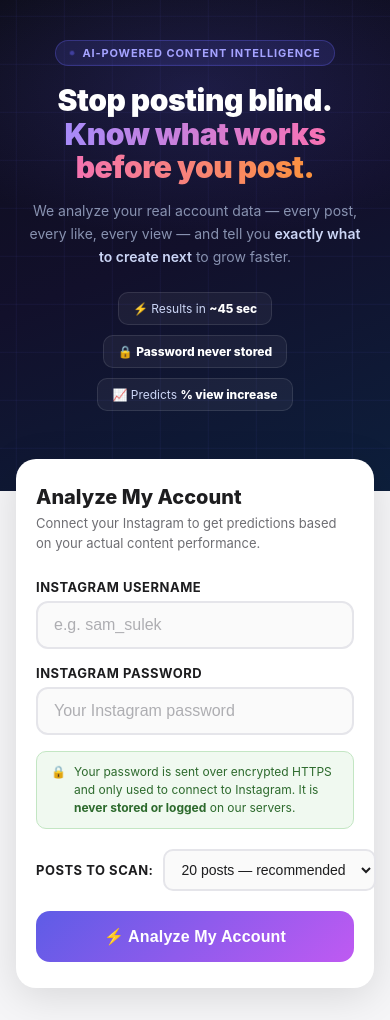
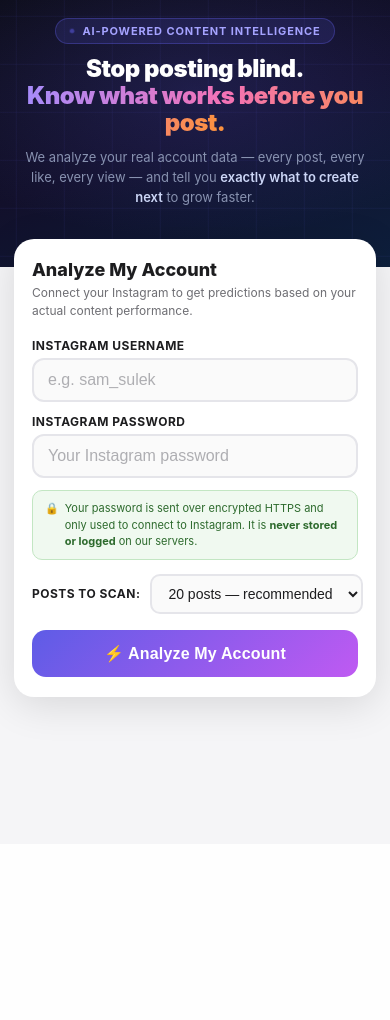
Before and after one commit to judahswebsites-debug/instagram-predictor, a Flask app: page / in a window 390 px wide. After the commit the page ends 727 px from the top, so only its background shows below. Run offline with Flask 3, Linux system fonts and the light colour scheme.

Commit message:
compact mobile layout - remove stat pills, tighten spacing

```diff
--- a/templates/index.html
+++ b/templates/index.html
@@ -19,9 +19,12 @@
       background: linear-gradient(160deg, #0d0d1a 0%, #12102b 50%, #0d1f3c 100%);
       color: #fff;
       text-align: center;
-      padding: 40px 24px 80px;
+      padding: 24px 24px 70px;
       position: relative;
       overflow: hidden;
+    }
+    @media (max-width: 600px) {
+      .hero { padding: 18px 20px 60px; }
     }
     .hero::before {
       content: '';
@@ -59,7 +62,7 @@
       text-transform: uppercase;
       color: #a5a3ff;
       padding: 5px 13px;
-      margin-bottom: 18px;
+      margin-bottom: 12px;
     }
     .hero-eyebrow .dot {
       width: 6px; height: 6px;
@@ -73,11 +76,11 @@
     }
 
     .hero h1 {
-      font-size: clamp(30px, 5.5vw, 50px);
+      font-size: clamp(24px, 5.5vw, 50px);
       font-weight: 900;
       letter-spacing: -.5px;
       line-height: 1.12;
-      margin-bottom: 14px;
+      margin-bottom: 10px;
     }
     .hero h1 .grad {
       background: linear-gradient(90deg, #a78bfa, #f472b6, #fb923c);
@@ -87,29 +90,13 @@
     }
 
     .hero-sub {
-      font-size: clamp(14px, 2vw, 16px);
+      font-size: clamp(13px, 2vw, 15px);
       color: #8892b0;
-      max-width: 460px;
-      margin: 0 auto 24px;
-      line-height: 1.65;
+      max-width: 400px;
+      margin: 0 auto 0;
+      line-height: 1.55;
     }
     .hero-sub strong { color: #ccd6f6; font-weight: 600; }
-
-    .hero-stats {
-      display: inline-flex;
-      gap: 10px;
-      flex-wrap: wrap;
-      justify-content: center;
-    }
-    .hero-stat {
-      background: rgba(255,255,255,.05);
-      border: 1px solid rgba(255,255,255,.1);
-      border-radius: 10px;
-      padding: 8px 14px;
-      font-size: 12px;
-      color: #ccd6f6;
-    }
-    .hero-stat span { font-weight: 800; color: #fff; }
 
     /* ── Card ── */
     .card {
@@ -118,21 +105,21 @@
       box-shadow: 0 8px 40px rgba(0,0,0,.12);
       max-width: 480px;
       margin: -44px auto 48px;
-      padding: 36px 32px;
+      padding: 28px 28px;
       position: relative;
     }
-    @media (max-width: 540px) { .card { margin: -32px 16px 32px; padding: 26px 20px; } }
+    @media (max-width: 540px) { .card { margin: -28px 14px 24px; padding: 20px 18px; } }
 
-    .card h2 { font-size: 20px; font-weight: 800; margin-bottom: 5px; }
-    .card .sub { font-size: 13px; color: #6e6e73; margin-bottom: 26px; line-height: 1.5; }
+    .card h2 { font-size: 18px; font-weight: 800; margin-bottom: 4px; }
+    .card .sub { font-size: 12px; color: #6e6e73; margin-bottom: 18px; line-height: 1.5; }
 
     /* ── Fields ── */
-    .field { margin-bottom: 16px; }
+    .field { margin-bottom: 12px; }
     .field label {
       display: block;
-      font-size: 13px;
+      font-size: 12px;
       font-weight: 700;
-      margin-bottom: 6px;
+      margin-bottom: 5px;
       color: #1d1d1f;
       text-transform: uppercase;
       letter-spacing: .04em;
@@ -142,7 +129,7 @@
       border: 2px solid #e5e5ea;
       border-radius: 12px;
       font-size: 16px;
-      padding: 13px 16px;
+      padding: 11px 14px;
       outline: none;
       transition: border-color .2s, box-shadow .2s;
       color: #1d1d1f;
@@ -168,12 +155,12 @@
       background: #f0f9f0;
       border: 1px solid #c3e6c3;
       border-radius: 10px;
-      padding: 11px 14px;
-      font-size: 12px;
+      padding: 9px 12px;
+      font-size: 11px;
       color: #2d6a2d;
-      margin-bottom: 20px;
+      margin-bottom: 14px;
       display: flex;
-      gap: 8px;
+      gap: 6px;
       align-items: flex-start;
       line-height: 1.5;
     }
@@ -183,15 +170,15 @@
       display: flex;
       align-items: center;
       gap: 10px;
-      margin-bottom: 20px;
+      margin-bottom: 16px;
     }
-    .posts-row label { font-size: 13px; font-weight: 700; white-space: nowrap; text-transform: uppercase; letter-spacing: .04em; }
+    .posts-row label { font-size: 12px; font-weight: 700; white-space: nowrap; text-transform: uppercase; letter-spacing: .04em; }
     .posts-row select {
       flex: 1;
       border: 2px solid #e5e5ea;
       border-radius: 10px;
       font-size: 14px;
-      padding: 10px 12px;
+      padding: 9px 12px;
       background: #fafafa;
       color: #1d1d1f;
       outline: none;
@@ -209,7 +196,7 @@
       cursor: pointer;
       font-size: 16px;
       font-weight: 800;
-      padding: 16px;
+      padding: 14px;
       transition: opacity .2s, transform .1s;
       letter-spacing: .01em;
     }
@@ -457,11 +444,6 @@
     <div class="hero-eyebrow"><span class="dot"></span> AI-powered content intelligence</div>
     <h1>Stop posting blind.<br><span class="grad">Know what works before you post.</span></h1>
     <p class="hero-sub">We analyze your real account data — every post, every like, every view — and tell you <strong>exactly what to create next</strong> to grow faster.</p>
-    <div class="hero-stats">
-      <div class="hero-stat">⚡ Results in <span>~45 sec</span></div>
-      <div class="hero-stat">🔒 <span>Password never stored</span></div>
-      <div class="hero-stat">📈 Predicts <span>% view increase</span></div>
-    </div>
   </div>
 </div>
 
```
